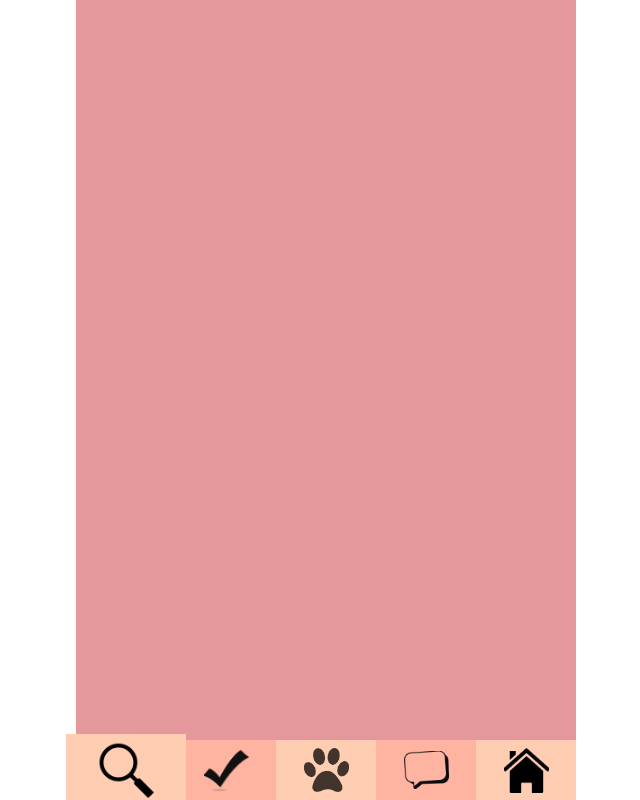
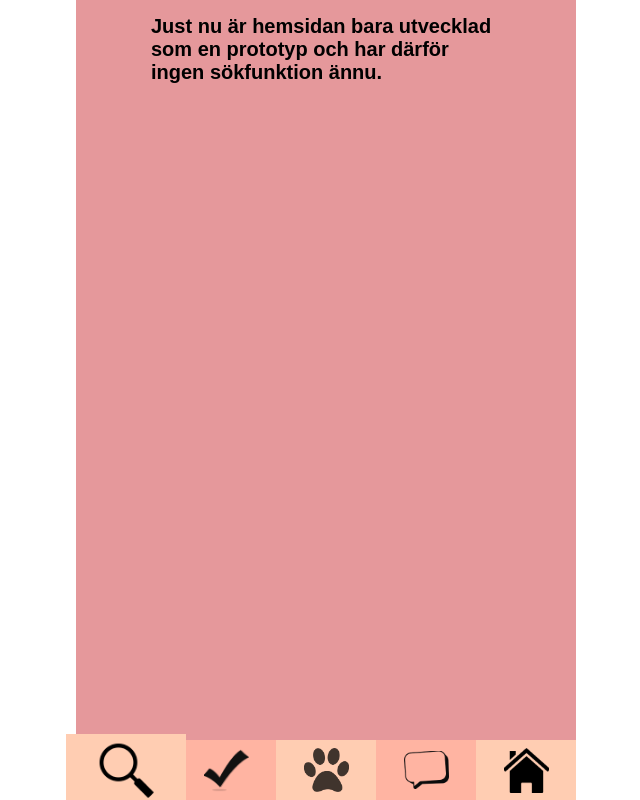
Before and after one commit to linneajader/pawssibly, a React (Create React App) app: page / in a window 1280 px wide. Both pictures are taken after a click on the element 440 px from the left and 770 px from the top of the page. Shown: the whole page, without its empty margins (314-954 px from the left). Built offline with nearby package versions, Linux system fonts and the light colour scheme.

Commit message:
Final touches. No cookies :'(

```diff
--- a/public/index.html
+++ b/public/index.html
@@ -3,7 +3,7 @@
   <head>
     <meta charset="utf-8">
     <meta name="viewport" content="width=device-width, initial-scale=1, shrink-to-fit=no">
-    <meta name="theme-color" content="#000000">
+    <meta name="theme-color" content="#FFB4A2">
     <!--
       manifest.json provides metadata used when your web app is added to the
       homescreen on Android. See https://developers.google.com/web/fundamentals/engage-and-retain/web-app-manifest/
@@ -19,7 +19,7 @@
       work correctly both with client-side routing and a non-root public URL.
       Learn how to configure a non-root public URL by running `npm run build`.
     -->
-    <title>React App</title>
+    <title>Pawssibly</title>
   </head>
   <body>
     <noscript>
--- a/src/App.js
+++ b/src/App.js
@@ -3,7 +3,9 @@ import styled, { css } from 'styled-components';
 import NavigationBarComponent from './components/NavigationBarComponent/NavigationBarContainer';
 import TinderFeedComponent from './components/TinderFeedComponent/TinderFeedContainer';
 import LikedComponent from './components/LikedComponent/LikedContainer';
+import SearchComponent from './components/SearchComponent/SearchContainer';
 import AboutUsComponent from './components/AboutUsComponent/AboutUsContainer';
+import ChatComponent from './components/ChatComponent/ChatContainer';
 
 const AppContainer = styled.div`
     display: flex;
@@ -25,14 +27,17 @@ class App extends Component {
     };
     render() {
         const {appState, setAppState} = this.props;
+        const searchComponent = this.props.appState.activeStage === 1 ? <SearchComponent {...{appState, setAppState}}/> : null;
         const likedComponent = this.props.appState.activeStage === 2 ? <LikedComponent {...{appState, setAppState}}/> : null;
         const tinderFeedComponent = this.props.appState.activeStage === 3 ? <TinderFeedComponent {...{appState, setAppState}}/> : null;
+        const chatComponent = this.props.appState.activeStage === 4 ? <ChatComponent {...{appState, setAppState}}/> : null;
         const aboutUsComponent = this.props.appState.activeStage === 5 ? <AboutUsComponent {...{appState, setAppState}}/> : null;
         return (
             <AppContainer id='app-container' center={this.props.appState.activeStage === 3}>
-                {/*<BackgroundGIF src={backgroundImage} alt="backgroundImage"/>*/}
+                {searchComponent}
+                {likedComponent}
                 {tinderFeedComponent}
-                {likedComponent}
+                {chatComponent}
                 {aboutUsComponent}
                 <NavigationBarComponent {...{appState, setAppState}}/>
             </AppContainer>
--- a/src/components/AboutUsComponent/AboutUsContainer.js
+++ b/src/components/AboutUsComponent/AboutUsContainer.js
@@ -60,7 +60,7 @@ class App extends Component {
           <InfoText> Ålder: 18 <br/> Pronomen: Hon <br/> Linnea är en glad tjej som ständigt vill se sig själv utvecklas. När hon inte studerar jobbar hon som skridskotränare, spenderar tid med sin hund eller tid på scouterna samt umgås med nära och kära. Linnea är stolt matte till en energisk skogsblandning mellan Jämnthund och Karelisk Björnhund.</InfoText>
           <ImageContainer src={mattias} alt="mattias"/>
           <NameText> M A T T I A S</NameText>
-          <InfoText> Roll: Rådgivare <br/> Pronomen: Han <br/> För att få hjälp och lära oss om programmering vände vi oss till vår rådgivare Mattias Norling. Mattias har i två år jobbat som konsulent på företaget HiQ med just programmering och specialicerar sig på just programmering. Det är tack vare honom vi har lyckats lära oss om programmering och fått ihop detta program. Utan hans rådgivning och smarta ideér hade vi inte lyckats nå så långt som vi nått, och vi är extremt tacksamma för all hans hjälp! </InfoText>
+          <InfoText> Roll: Rådgivare <br/> Pronomen: Han <br/> För att få hjälp och lära oss om programmering vände vi oss till vår rådgivare Mattias Norling. Mattias har i två år jobbat som konsulent på företaget HiQ med just programmering. Det är tack vare honom vi har lyckats lära oss om programmering och fått ihop detta program. Utan hans rådgivning och smarta ideér hade vi inte lyckats nå så långt som vi nått, och vi är extremt tacksamma för all hans hjälp! </InfoText>
       </ComponentContainer>
     );
   }
--- /dev/null
+++ b/src/components/ChatComponent/ChatContainer.js
@@ -0,0 +1,30 @@
+import React, { Component } from 'react';
+import styled, {css} from 'styled-components';
+
+const ComponentContainer = styled.div`
+    display: flex;
+    flex-direction: column;
+    align-items: center;
+`;
+const InfoText = styled.p`
+    align-self: flex-start;
+    margin: 0 15%;
+    margin-bottom: 5px;
+    font-size: 20px;
+    font-weight: bold;
+    ${props => props.marginTop && css`
+        margin-top: 10px;
+        font-weight: normal;
+    `}
+`;
+class App extends Component {
+  render() {
+    return (
+      <ComponentContainer>
+          <InfoText>Just nu är hemsidan bara utvecklad som en prototyp och har därför ingen chattfunktion ännu.</InfoText>
+      </ComponentContainer>
+    );
+  }
+}
+
+export default App;
--- a/src/components/NavigationBarComponent/NavigationBarContainer.js
+++ b/src/components/NavigationBarComponent/NavigationBarContainer.js
@@ -17,6 +17,7 @@ const ComponentContainer = styled.div`
     height: 60rem;
     width: 100%;
     max-width: 500px;
+    z-index: 99999999;
 `;
 
 class App extends Component {
--- /dev/null
+++ b/src/components/SearchComponent/SearchContainer.js
@@ -0,0 +1,30 @@
+import React, { Component } from 'react';
+import styled, {css} from 'styled-components';
+
+const ComponentContainer = styled.div`
+    display: flex;
+    flex-direction: column;
+    align-items: center;
+`;
+const InfoText = styled.p`
+    align-self: flex-start;
+    margin: 0 15%;
+    margin-bottom: 5px;
+    font-size: 20px;
+    font-weight: bold;
+    ${props => props.marginTop && css`
+        margin-top: 10px;
+        font-weight: normal;
+    `}
+`;
+class App extends Component {
+  render() {
+    return (
+      <ComponentContainer>
+          <InfoText>Just nu är hemsidan bara utvecklad som en prototyp och har därför ingen sökfunktion ännu.</InfoText>
+      </ComponentContainer>
+    );
+  }
+}
+
+export default App;
```
Also changed, not shown: public/manifest.json, 1 other file (tests, documents, lock files or other folders).
